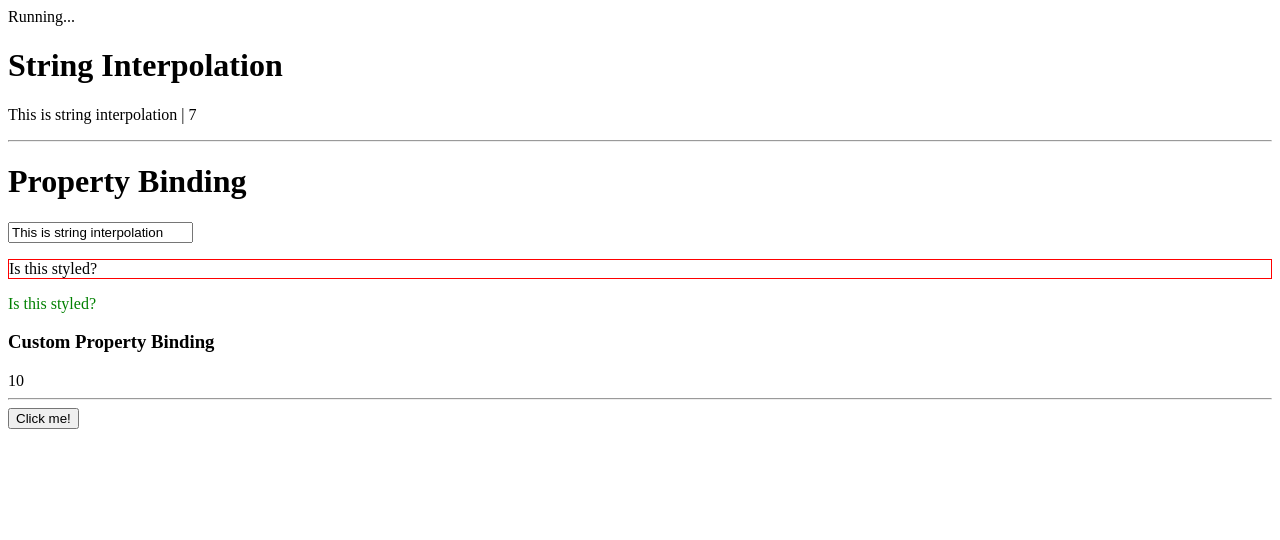
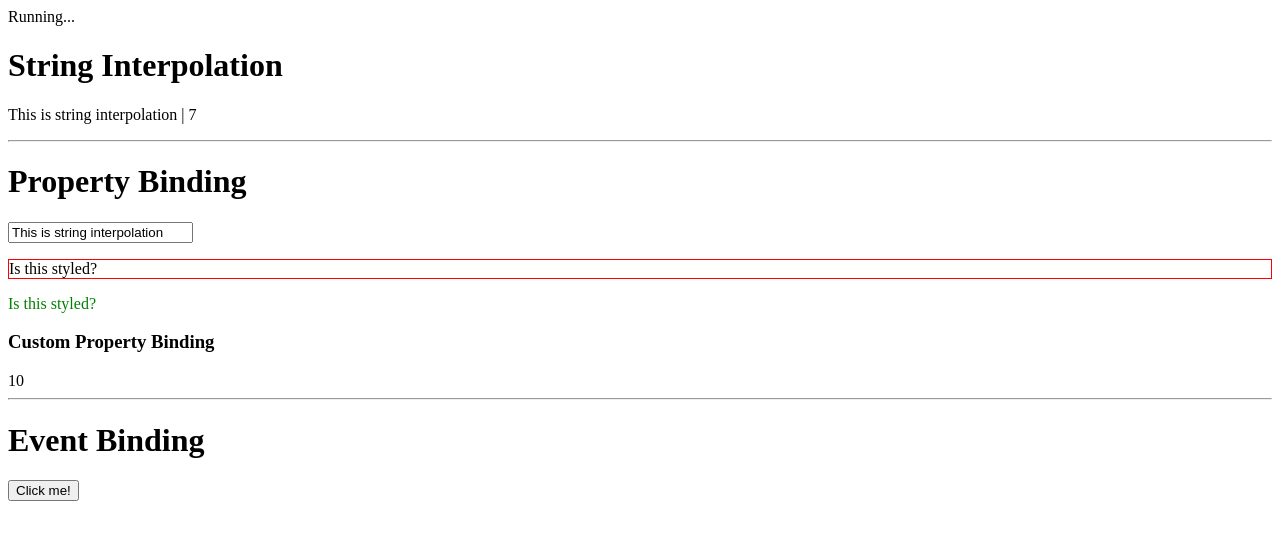
Before and after one commit to leotm/angular-2-app, an Angular app: page / in a window 1280 px wide. Shown: the top 540 px of the page. Built offline with nearby package versions, Linux system fonts and the light colour scheme.

Commit message:
Try custom event binding

```diff
--- a/src/app/databinding/databinding.component.html
+++ b/src/app/databinding/databinding.component.html
@@ -10,4 +10,5 @@
 <h3>Custom Property Binding</h3>
 <app-property-binding [result]="10"></app-property-binding>
 <hr>
-<app-event-binding></app-event-binding>
+<h1>Event Binding</h1>
+<app-event-binding (clicked)="onClicked($event)"></app-event-binding>
--- a/src/app/databinding/databinding.component.ts
+++ b/src/app/databinding/databinding.component.ts
@@ -11,4 +11,7 @@ export class DatabindingComponent {
   onTest() {
     return true;
   }
+  onClicked(value: string) {
+    alert(value);
+  }
 }
--- a/src/app/databinding/event-binding.component.ts
+++ b/src/app/databinding/event-binding.component.ts
@@ -1,4 +1,4 @@
-import { Component } from '@angular/core';
+import { Component, EventEmitter, Output } from '@angular/core';
 
 @Component({
   selector: 'app-event-binding',
@@ -8,7 +8,8 @@ import { Component } from '@angular/core';
   styles: []
 })
 export class EventBindingComponent {
+  @Output() clicked = new EventEmitter<string>();
   onClicked() {
-    alert('It worked!');
+    this.clicked.emit('It works!');
   }
 }
```
